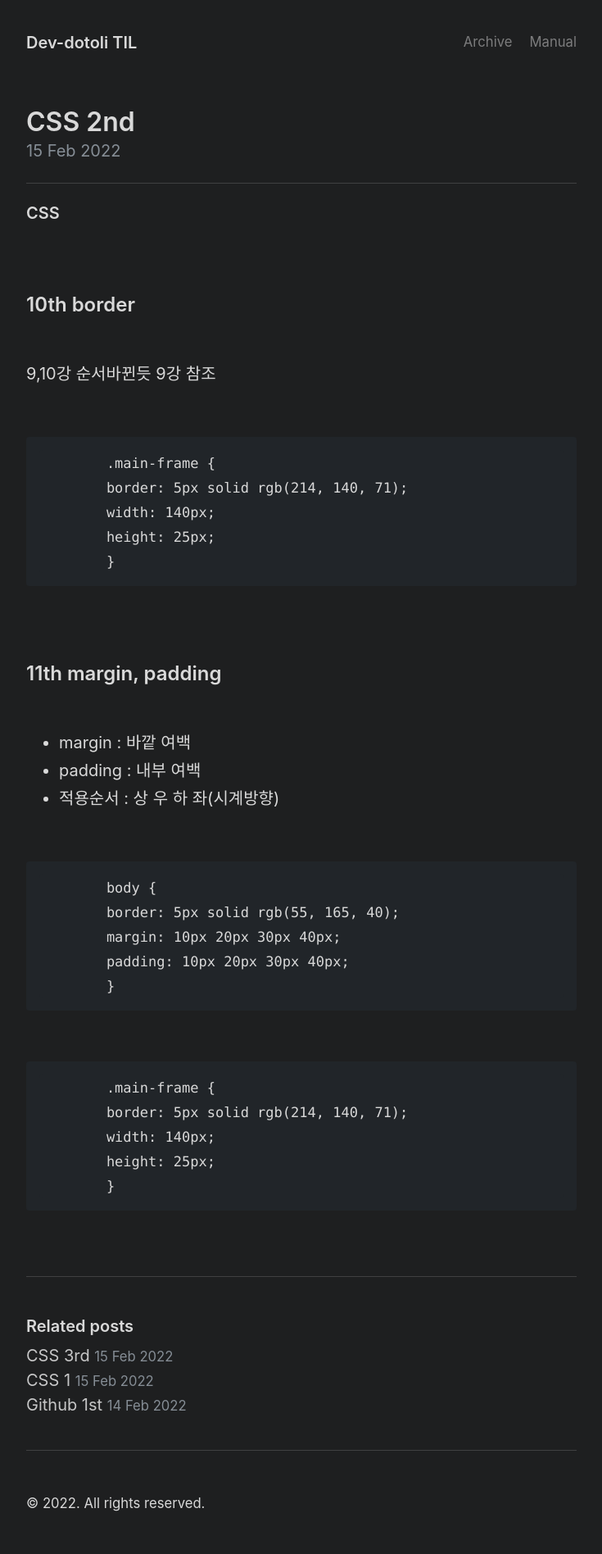
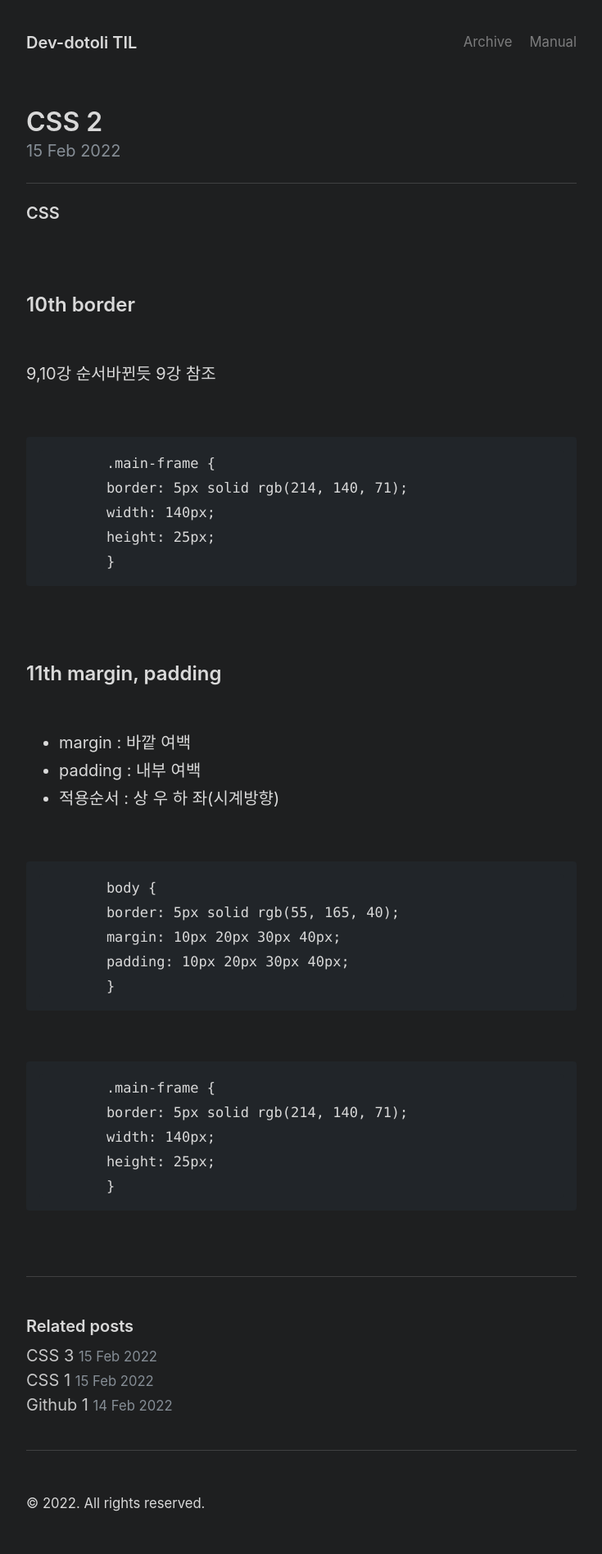
Before and after one commit to Dev-Dotoli/dev-dotoli.github.com, a Jekyll site: the page built from _posts/2022-02-15-CSS-2.md, in a window 1280 px wide. Shown: the whole page at 82% size, without its empty margins (272-1007 px from the left). Built offline with Jekyll 4.4.1, drawn with Linux system fonts in a browser that asks for light colours.

Commit message:
rename title 2nd to 2

```diff
--- a/_posts/2022-02-14-Github-1.md
+++ b/_posts/2022-02-14-Github-1.md
@@ -1,6 +1,6 @@
 ---
 layout: post
-title: Github 1st
+title: Github 1
 ---
 
 ---
--- a/_posts/2022-02-15-CSS-2.md
+++ b/_posts/2022-02-15-CSS-2.md
@@ -1,6 +1,6 @@
 ---
 layout: post
-title: CSS 2nd
+title: CSS 2
 ---
 
 ---
--- a/_posts/2022-02-15-CSS-3.md
+++ b/_posts/2022-02-15-CSS-3.md
@@ -1,6 +1,6 @@
 ---
 layout: post
-title: CSS 3rd
+title: CSS 3
 ---
 
 ---
```
Also changed, not shown: _posts/2022-02-13-Html-2.md (+1 -1 lines), _posts/2022-02-13-Html-3.md (+1 -1 lines).
